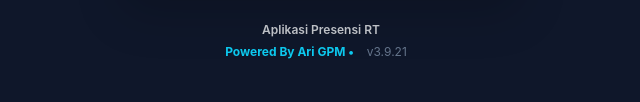
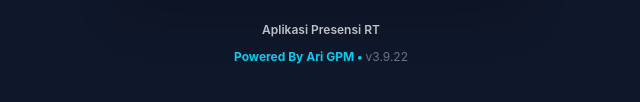
Before and after one commit to ariyanto168-lgtm/NOTULEN-RT, a plain HTML site: page index.html in a window 1280 px wide. Shown: the part 486-588 px from the top of the page, 319-959 px from the left. Drawn offline with nearby package versions, Linux system fonts and the light colour scheme; some packages are replaced by stand-ins of ours; a script that the page names is missing.

Commit message:
Update index.html

```diff
--- a/index.html
+++ b/index.html
@@ -3,9 +3,9 @@
 <head>
   <meta charset="UTF-8">
   <meta name="viewport" content="width=device-width, initial-scale=1.0, maximum-scale=1.0, user-scalable=no">
-  <title>Notulen & Presensi Mandiri RT v3.9.21</title>
+  <title>Notulen & Presensi Mandiri RT v3.9.22</title>
 
-  <link rel="manifest" href="manifest.json?v=3.9.21">
+  <link rel="manifest" href="manifest.json?v=3.9.22">
   <meta name="theme-color" content="#0ea5e9">
   <meta name="apple-mobile-web-app-capable" content="yes">
   <meta name="apple-mobile-web-app-status-bar-style" content="default">
@@ -48,9 +48,6 @@
     #scanner-reader-container { width: 100%; max-width: 380px; margin: 0 auto; background: #000; border-radius: 16px; overflow: hidden; border: 2px solid var(--primary-color); box-shadow: 0 8px 25px rgba(0,0,0,0.5); }
     #scanner-reader { width: 100% !important; min-height: 280px !important; background: #000 !important; }
     #scanner-reader video { width: 100% !important; height: auto !important; object-fit: cover !important; }
-
-    /* Perbaikan Layer untuk Mode Kamuflase Admin */
-    .admin-kamuflase-btn { position: relative; z-index: 9999; cursor: pointer; padding: 10px; color: #64748b; font-weight: normal; font-size: 0.75rem; user-select: none; }
 
     @media print {
       .bottom-nav, .navbar, .btn, .no-print, .install-banner, .footer-branding, .modal-header button { display: none !important; }
@@ -111,10 +108,11 @@
 
       <div class="mt-4 pb-3">
         <div class="fw-semibold small text-light opacity-75" style="font-size: 0.75rem;">Aplikasi Presensi RT</div>
-        <!-- PINTU MASUK KAMUFLASE ADMIN: KLIK VERSI DI SINI -->
-        <div class="text-info fw-bold mt-1" style="font-size: 0.75rem;">
-            Powered By Ari GPM •
-            <span class="admin-kamuflase-btn" onclick="masukModeAdmin()">v3.9.21</span>
+        <!-- PINTU MASUK KAMUFLASE ADMIN DIPERBESAR AREA KLIKNYA (HITBOX BESAR) -->
+        <div onclick="masukModeAdmin()" style="padding: 15px; margin: -10px; cursor: pointer; position: relative; z-index: 9999; display: inline-block;">
+          <div class="text-info fw-bold mt-1" style="font-size: 0.75rem;">
+              Powered By Ari GPM • <span style="color: #64748b; font-weight: normal;">v3.9.22</span>
+          </div>
         </div>
       </div>
     </div>
@@ -132,7 +130,7 @@
           <div>
             <div class="d-flex align-items-center gap-1">
               <span>NOTULEN RT</span>
-              <span class="badge bg-white text-primary-custom fs-6 fw-bold opacity-90 ms-1" style="font-size: 0.62rem !important;">v3.9.21</span>
+              <span class="badge bg-white text-primary-custom fs-6 fw-bold opacity-90 ms-1" style="font-size: 0.62rem !important;">v3.9.22</span>
             </div>
             <div id="nav-header-subtext" class="text-white opacity-90 fw-normal" style="font-size: 0.68rem; line-height: 1.1;">RT 01 / RW 01 • Desa Sukamaju</div>
           </div>
@@ -269,4 +267,4 @@
         </div>
       </div>
       <div class="footer-branding no-print">
-        <div class="
+        <div class="fw-semibold">Aplikasi Notulen & Perencanaan Kegiatan RT</di
```
